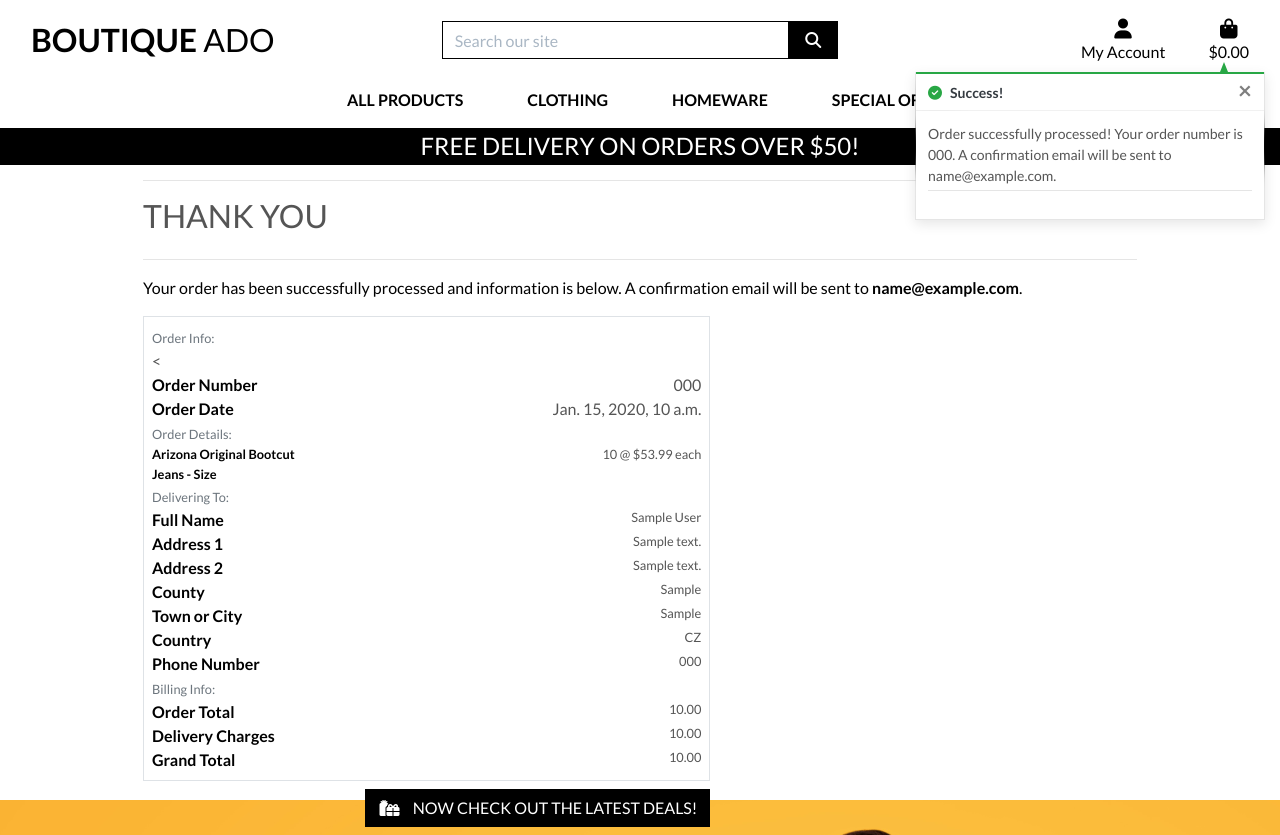
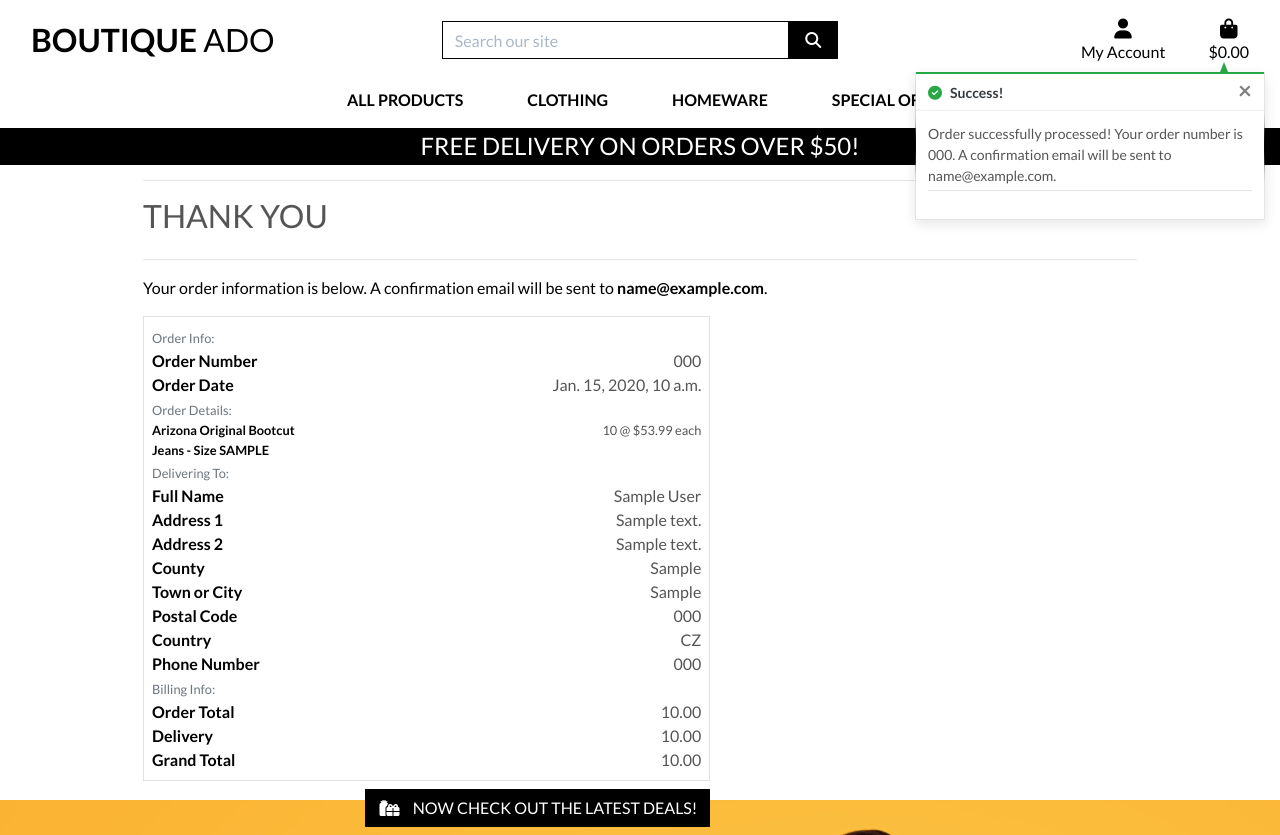
Before and after one commit to TLC-1990/boutique_ado_v1, a Django app: page /checkout/checkout_success/000 in a window 1280 px wide. Run offline with Django 3.2, Linux system fonts and the light colour scheme; data comes from the database, SQL or seed files in the repository; tables that the repository leaves empty hold one stand-in row (values such as "Sample post"); some libraries are stand-ins or nearby versions.

Commit message:
add order history and update checkout views

```diff
--- a/checkout/admin.py
+++ b/checkout/admin.py
@@ -12,7 +12,7 @@ class OrderAdmin(admin.ModelAdmin):
     readonly_fields = ('order_number', 'date', 'delivery_cost',
                        'order_total', 'grand_total', 'original_bag',
                        'stripe_pid',)
-    fields = ('order_number', 'date', 'full_name', 'email',
+    fields = ('order_number', 'user_profile', 'date', 'full_name', 'email',
               'phone_number', 'country', 'postcode', 'town_or_city',
               'street_address1', 'street_address2', 'county',
               'delivery_cost', 'order_total', 'grand_total', 'original_bag',
--- a/checkout/templates/checkout/checkout_success.html
+++ b/checkout/templates/checkout/checkout_success.html
@@ -21,8 +21,8 @@
             <hr>
             <h2 class="logo-font mb-4">Thank You</h2>
             <hr>
-            <p class="text-black">Your order has been successfully processed and information is below. A confirmation
-                email will be sent to <strong>{{ order.email }}</strong>.</p>
+            <p class="text-black">Your order information is below. A confirmation email will be sent to
+                <strong>{{ order.email }}</strong>.</p>
         </div>
     </div>
 
@@ -31,11 +31,11 @@
             <div class="order-confirmation-wrapper p-2 border">
                 <div class="row">
                     <div class="col">
-                        <small class="text-muted"> Order Info: </small>
+                        <small class="text-muted">Order Info:</small>
                     </div>
                 </div>
 
-                <<div class="row">
+                <div class="row">
                     <div class="col-12 col-md-4">
                         <p class="mb-0 text-black font-weight-bold">Order Number</p>
                     </div>
@@ -63,7 +63,10 @@
                 <div class="row">
                     <div class="col-12 col-md-4">
                         <p class="small mb-0 text-black font-weight-bold">
-                        {{ item.product.name }}{% if item.product_size %} - Size {{ item.product.size|upper}}{% endif %}
+                            <!-- item.product_size|upper at the end of the line below is a correction,
+                                  in the video code, Chris has item.product.size|upper which caused the size to not render -->
+                            {{ item.product.name }}{% if item.product_size %} - Size
+                            {{ item.product_size|upper}}{% endif %}
                         </p>
                     </div>
                     <div class="col-12 col-md-8 text-md-right">
@@ -80,28 +83,32 @@
 
                 <div class="row">
                     <div class="col-12 col-md-4">
-                    <p class="mb-0 text-black font-weight-bold"> Full Name</p>
+                        <p class="mb-0 text-black font-weight-bold">Full Name</p>
                     </div>
                     <div class="col-12 col-md-8 text-md-right">
-                    <p class="small mb-0"> {{ order.full_name }}</p>
+                        <p class="mb-0">{{ order.full_name }}</p>
                     </div>
                 </div>
+
                 <div class="row">
                     <div class="col-12 col-md-4">
-                    <p class="mb-0 text-black font-weight-bold"> Address 1</p>
+                        <p class="mb-0 text-black font-weight-bold">Address 1</p>
                     </div>
                     <div class="col-12 col-md-8 text-md-right">
-                    <p class="small mb-0"> {{ order.street_address1 }}</p>
+                        <p class="mb-0">{{ order.street_address1 }}</p>
                     </div>
                 </div>
 
                 {% if order.street_address2 %}
                 <div class="row">
                     <div class="col-12 col-md-4">
-                    <p class="mb-0 text-black font-weight-bold"> Address 2</p>
+                        <p class="mb-0 text-black font-weight-bold">Address 2</p>
                     </div>
                     <div class="col-12 col-md-8 text-md-right">
-                    <p class="small mb-0"> {{ order.street_address2 }}</p>
+                        <!-- order.street_address2 in the code below is a correction.
+                             In the video, Chris copy/pastes order.street_address1
+                             but does not update it to order.street_address2 -->
+                        <p class="mb-0">{{ order.street_address2 }}</p>
                     </div>
                 </div>
                 {% endif %}
@@ -109,78 +116,82 @@
                 {% if order.county %}
                 <div class="row">
                     <div class="col-12 col-md-4">
-                    <p class="mb-0 text-black font-weight-bold"> County</p>
+                        <p class="mb-0 text-black font-weight-bold">County</p>
                     </div>
                     <div class="col-12 col-md-8 text-md-right">
-                    <p class="small mb-0"> {{ order.county }}</p>
+                        <p class="mb-0">{{ order.county }}</p>
                     </div>
                 </div>
                 {% endif %}
 
                 <div class="row">
                     <div class="col-12 col-md-4">
-                    <p class="mb-0 text-black font-weight-bold"> Town or City</p>
+                        <p class="mb-0 text-black font-weight-bold">Town or City</p>
                     </div>
                     <div class="col-12 col-md-8 text-md-right">
-                    <p class="small mb-0"> {{ order.town_or_city }}</p>
+                        <p class="mb-0">{{ order.town_or_city }}</p>
                     </div>
                 </div>
 
-            {% if order.post_code %}
+                {% if order.postcode %}
                 <div class="row">
                     <div class="col-12 col-md-4">
-                    <p class="mb-0 text-black font-weight-bold"> Postal Code</p>
+                        <p class="mb-0 text-black font-weight-bold">Postal Code</p>
                     </div>
                     <div class="col-12 col-md-8 text-md-right">
-                    <p class="small mb-0"> {{ order.postcode }}</p>
+                        <p class="mb-0">{{ order.postcode }}</p>
                     </div>
                 </div>
                 {% endif %}
 
                 <div class="row">
                     <div class="col-12 col-md-4">
-                    <p class="mb-0 text-black font-weight-bold"> Country</p>
+                        <p class="mb-0 text-black font-weight-bold">Country</p>
                     </div>
                     <div class="col-12 col-md-8 text-md-right">
-                    <p class="small mb-0"> {{ order.country }}</p>
+                        <p class="mb-0">{{ order.country }}</p>
                     </div>
                 </div>
+
                 <div class="row">
                     <div class="col-12 col-md-4">
-                    <p class="mb-0 text-black font-weight-bold"> Phone Number</p>
+                        <p class="mb-0 text-black font-weight-bold">Phone Number</p>
                     </div>
                     <div class="col-12 col-md-8 text-md-right">
-                    <p class="small mb-0"> {{ order.phone_number }}</p>
+                        <p class="mb-0">{{ order.phone_number }}</p>
                     </div>
                 </div>
 
                 <div class="row">
                     <div class="col">
-                    <small class="text-muted"> Billing Info: </small>
+                        <small class="text-muted">Billing Info:</small>
                     </div>
                 </div>
+
                 <div class="row">
                     <div class="col-12 col-md-4">
-                    <p class="mb-0 text-black font-weight-bold"> Order Total</p>
+                        <p class="mb-0 text-black font-weight-bold">Order Total</p>
                     </div>
                     <div class="col-12 col-md-8 text-md-right">
-                    <p class="small mb-0"> {{ order.order_total }}</p>
+                        <p class="mb-0">{{ order.order_total }}</p>
                     </div>
                 </div>
+
                 <div class="row">
                     <div class="col-12 col-md-4">
-                    <p class="mb-0 text-black font-weight-bold"> Delivery Charges</p>
+                        <p class="mb-0 text-black font-weight-bold">Delivery</p>
                     </div>
                     <div class="col-12 col-md-8 text-md-right">
-                    <p class="small mb-0"> {{ order.delivery_cost }}</p>
+                        <p class="mb-0">{{ order.delivery_cost }}</p>
                     </div>
                 </div>
+
                 <div class="row">
                     <div class="col-12 col-md-4">
-                    <p class="mb-0 text-black font-weight-bold"> Grand Total</p>
+                        <p class="mb-0 text-black font-weight-bold">Grand Total</p>
                     </div>
                     <div class="col-12 col-md-8 text-md-right">
-                    <p class="small mb-0"> {{ order.grand_total }}</p>
+                        <p class="mb-0">{{ order.grand_total }}</p>
                     </div>
                 </div>
             </div>
@@ -188,12 +199,21 @@
     </div>
     <div class="row">
         <div class="col-12 col-lg-7 text-right">
+            {% if from_profile %}
+            <a href="{% url 'profile' %}" class="btn btn-black rounded-0 my-2">
+                <span class="icon mr-2">
+                    <i class="fas fa-angle-left"></i>
+                </span>
+                <span class="text-uppercase">Back to Profile</span>
+            </a>
+            {% else %}
             <a href="{% url 'products' %}?category=new_arrivals,deals,clearance" class="btn btn-black rounded-0 my-2">
                 <span class="icon mr-2">
                     <i class="fas fa-gifts"></i>
                 </span>
                 <span class="text-uppercase">Now check out the latest deals!</span>
             </a>
+            {% endif %}
         </div>
     </div>
 </div>
--- a/checkout/views.py
+++ b/checkout/views.py
@@ -6,10 +6,13 @@ from django.conf import settings
 from .forms import OrderForm
 from .models import Order, OrderLineItem
 from products.models import Product
+from profiles.forms import UserProfileForm
+from profiles.models import UserProfile
 from bag.contexts import bag_contents
 
 import stripe
 import json
+
 
 @require_POST
 def cache_checkout_data(request):
@@ -48,7 +51,7 @@ def checkout(request):
         }
         order_form = OrderForm(form_data)
         if order_form.is_valid():
-            order = order_form.save(commit = False)
+            order = order_form.save(commit=False)
             pid = request.POST.get('client_secret').split('_secret')[0]
             order.stripe_pid = pid
             order.original_bag = json.dumps(bag)
@@ -100,8 +103,27 @@ def checkout(request):
             currency=settings.STRIPE_CURRENCY,
         )
 
-        order_form = OrderForm()
+        if request.user.is_authenticated:
+            try:
+                profile = UserProfile.objects.get(user=request.user)
+                order_form = OrderForm(initial={
+                    'full_name': profile.user.get_full_name(),
+                    'email': profile.user.email,
+                    'phone_number': profile.default_phone_number,
+                    'country': profile.default_country,
+                    'postcode': profile.default_postcode,
+                    'town_or_city': profile.default_town_or_city,
+                    'street_address1': profile.default_street_address1,
+                    'street_address2': profile.default_street_address2,
+                    'county': profile.default_county,
+                })
+            except UserProfile.DoesNotExist:
+                order_form = OrderForm()
+        else:
+            order_form = OrderForm()
 
+        # in the video, the below code is not indented properly
+        # this is the correct indentation
         if not stripe_public_key:
             messages.warning(request, 'Stripe public key is missing. \
                 Did you forget to set it in your environment?')
@@ -114,6 +136,7 @@ def checkout(request):
         }
 
         return render(request, template, context)
+        # end of the corrected indentation
 
 
 def checkout_success(request, order_number):
@@ -122,6 +145,28 @@ def checkout_success(request, order_number):
     """
     save_info = request.session.get('save_info')
     order = get_object_or_404(Order, order_number=order_number)
+
+    if request.user.is_authenticated:
+        profile = UserProfile.objects.get(user=request.user)
+        # Attach the user's profile to the order
+        order.user_profile = profile
+        order.save()
+
+        # Save the user's info
+        if save_info:
+            profile_data = {
+                'default_phone_number': order.phone_number,
+                'default_country': order.country,
+                'default_postcode': order.postcode,
+                'default_town_or_city': order.town_or_city,
+                'default_street_address1': order.street_address1,
+                'default_street_address2': order.street_address2,
+                'default_county': order.county,
+            }
+            user_profile_form = UserProfileForm(profile_data, instance=profile)
+            if user_profile_form.is_valid():
+                user_profile_form.save()
+
     messages.success(request, f'Order successfully processed! \
         Your order number is {order_number}. A confirmation \
         email will be sent to {order.email}.')
--- a/profiles/static/profiles/css/profile.css
+++ b/profiles/static/profiles/css/profile.css
@@ -1,3 +1,9 @@
+.order-history {
+    max-height: 416px;
+    /*height of profile form + submit button*/
+    overflow-y: auto;
+}
+
 #profile-update-form .form-control {
     color: #000;
 }
--- a/profiles/urls.py
+++ b/profiles/urls.py
@@ -4,4 +4,5 @@ from . import views
 
 urlpatterns = [
     path('', views.profile, name="profile"),
+    path('order_history/<order_number>/', views.order_history, name="order_history"),
 ]
```
Also changed, not shown: profiles/templates/profiles/profile.html (+37 -3 lines), profiles/views.py (+17 -0 lines). Lines whose indentation alone changed are shown as unchanged.
